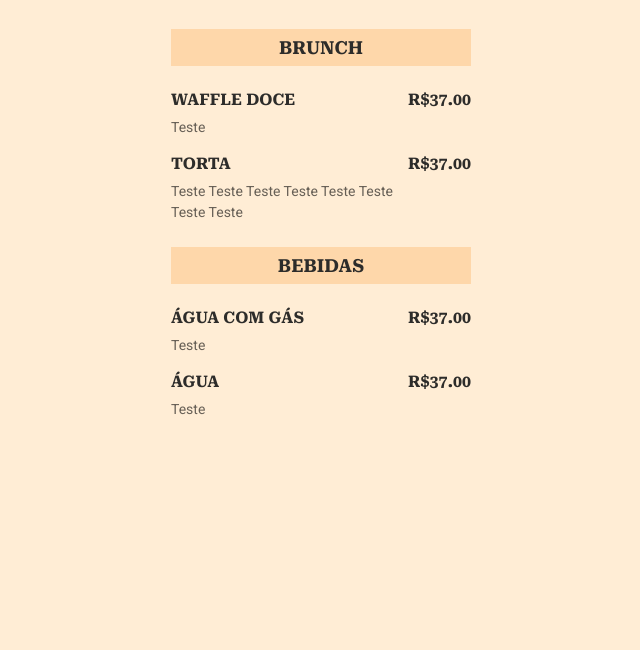
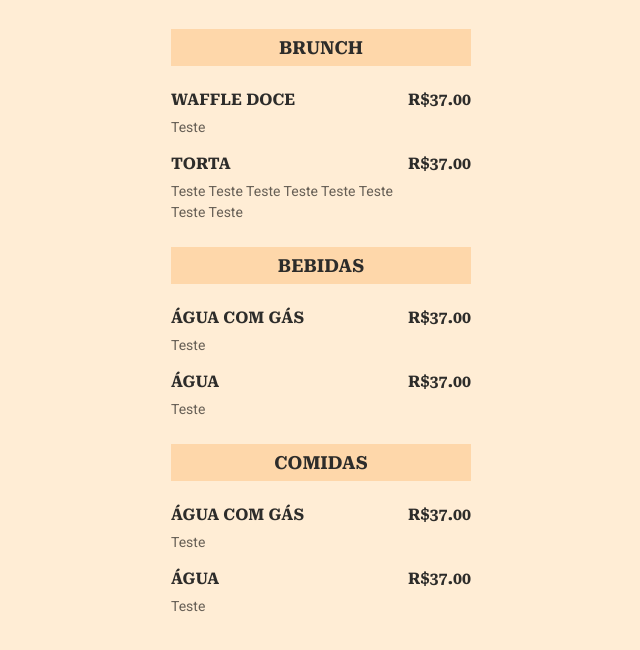
Before and after one commit to Edpow/maratona-explorer-3, a plain HTML site: page index.html in a window 1280 px wide. Shown: the part 88-738 px from the top of the page, without its empty margins (319-959 px from the left). Drawn offline with Linux system fonts and the light colour scheme.

Commit message:
Adicionada a seção de comidas

```diff
--- a/index.html
+++ b/index.html
@@ -64,5 +64,29 @@
         </li>
       </ul>
     </section>
+
+    <section>
+      <h2>Comidas</h2>
+      <ul>
+        <li>
+          <div class="details">
+            <h3>Água com gás</h3>
+            <p class="description">Teste</p>
+          </div>
+          <strong class="price">
+            R$37.00
+          </strong>
+        </li>
+        <li>
+          <div class="details">
+            <h3>Água</h3>
+            <p class="description">Teste</p>
+          </div>
+          <strong class="price">
+            R$37.00
+          </strong>
+        </li>
+      </ul>
+    </section>
   </body>
 </html>
```
